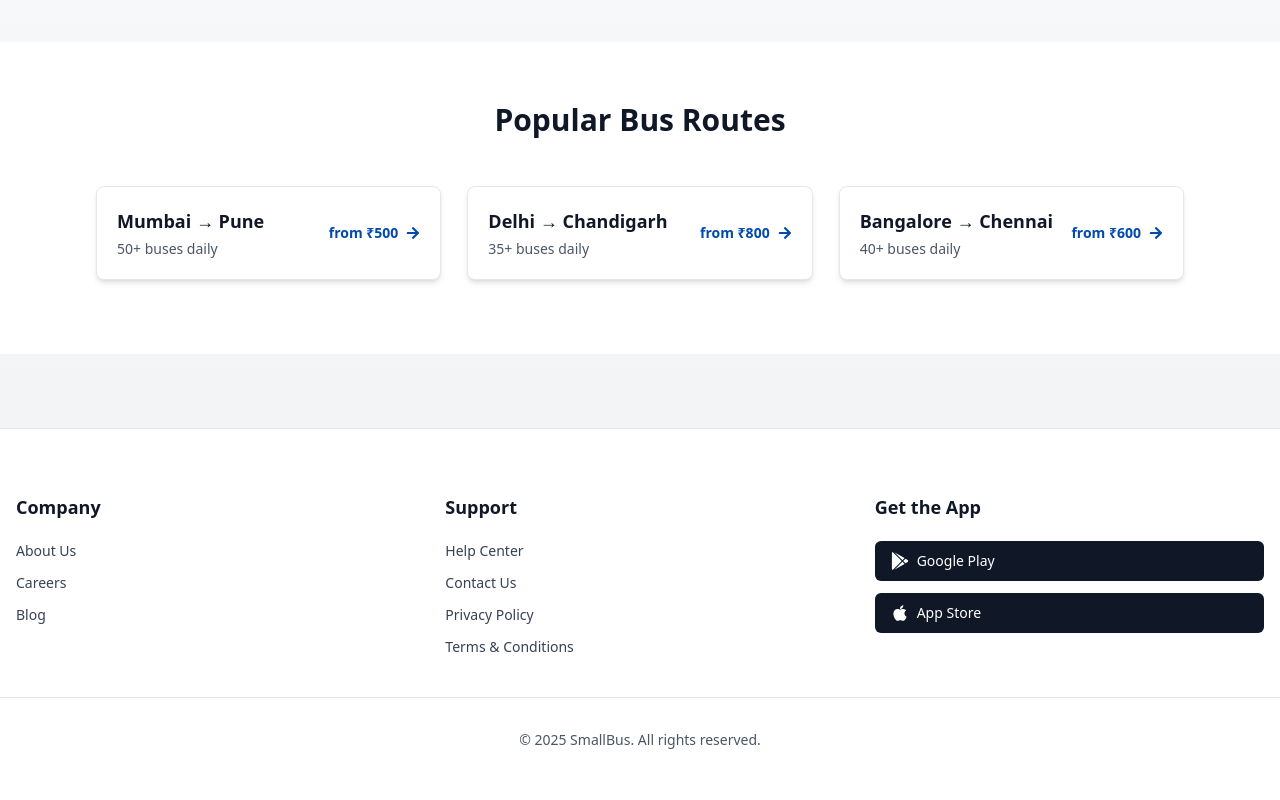
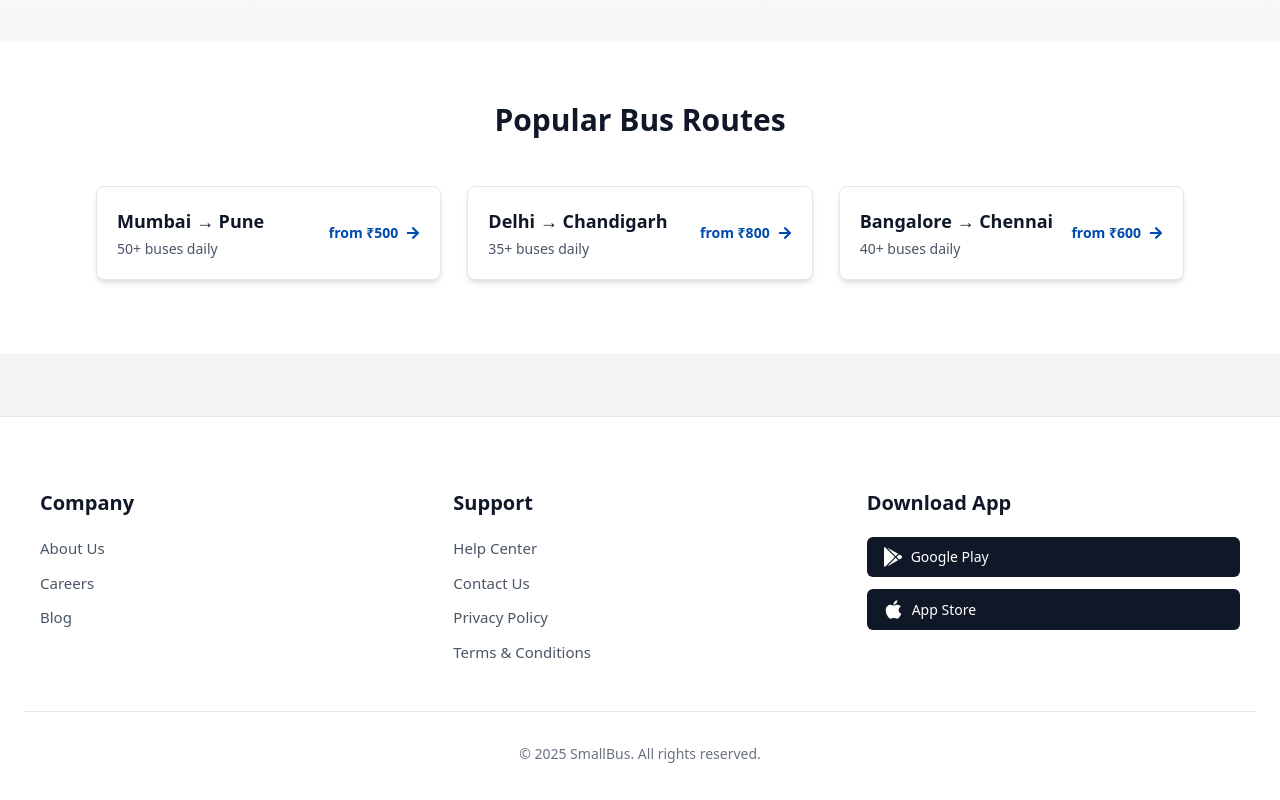
Before and after one commit to amankhan-7/smallbusSample, a Next.js app: page / in a window 1280 px wide. Shown: the part 980-1780 px from the top of the page. Built offline with nearby package versions, Linux system fonts and the light colour scheme; a web font is replaced by a local one.

Commit message:
minor changes in footer

```diff
--- a/app/components/Footer.jsx
+++ b/app/components/Footer.jsx
@@ -3,12 +3,12 @@ import { FaGooglePlay, FaApple } from "react-icons/fa";
 
 function Footer() {
   return (
-    <footer className="bg-white pt-16 pb-8 border-t border-gray-200">
-      <div className="grid grid-cols-1 md:grid-cols-2 lg:grid-cols-3 gap-10 mb-10 px-4 max-w-7xl mx-auto">
+    <footer className="bg-white md:px-4 md:py-6 lg:px-6 border-t border-gray-200">
+      <div className="grid grid-cols-1 sm:grid-cols-3 lg:grid-cols-3 gap-10 px-4 max-w-7xl mx-2.5 md:mx-auto py-12 lg:py-12">
         {/* Company */}
         <div>
-          <h3 className="text-lg font-semibold mb-5 text-gray-900">Company</h3>
-          <ul className="space-y-3 text-sm text-gray-700">
+          <h3 className="text-xl font-semibold mb-5 text-gray-900">Company</h3>
+          <ul className="space-y-3 text-[15px] text-gray-600">
             <li>
               <a href="#" className="hover:text-[#004aad]">About Us</a>
             </li>
@@ -23,8 +23,8 @@ function Footer() {
 
         {/* Support */}
         <div>
-          <h3 className="text-lg font-semibold mb-5 text-gray-900">Support</h3>
-          <ul className="space-y-3 text-sm text-gray-700">
+          <h3 className="text-xl font-semibold mb-5 text-gray-900">Support</h3>
+          <ul className="space-y-3 text-[15px] text-gray-600">
             <li>
               <a href="#" className="hover:text-[#004aad]">Help Center</a>
             </li>
@@ -42,26 +42,26 @@ function Footer() {
 
         {/* Get the App */}
         <div>
-          <h3 className="text-lg font-semibold mb-5 text-gray-900">Get the App</h3>
+          <h3 className="text-xl font-semibold mb-5 text-gray-900">Download App</h3>
           <div className="flex flex-col gap-3">
             <a
               href="#"
               className="flex items-center gap-2 bg-gray-900 text-white px-4 py-2.5 rounded-md text-sm font-medium hover:opacity-90"
             >
-              <FaGooglePlay size={18} /> Google Play
+              <FaGooglePlay size={20} /> Google Play
             </a>
             <a
               href="#"
               className="flex items-center gap-2 bg-gray-900 text-white px-4 py-2.5 rounded-md text-sm font-medium hover:opacity-90"
             >
-              <FaApple size={18} /> App Store
+              <FaApple size={21} /> App Store
             </a>
           </div>
         </div>
       </div>
 
       {/* Footer Bottom */}
-      <div className="border-t border-gray-200 pt-8 h-16 text-center text-sm text-gray-600">
+      <div className="border-t border-gray-200 py-6 md:py-8 h-16 md:h-16 lg:16 text-center text-sm text-gray-500">
         <p>&copy; {new Date().getFullYear()} SmallBus. All rights reserved.</p>
       </div>
     </footer>
--- a/app/components/Hero.jsx
+++ b/app/components/Hero.jsx
@@ -86,7 +86,7 @@ function Hero() {
   };
 
   return (
-    <div className="font-inter h-585 md:h-345 mt-7 bg-gradient-to-b from-white via-gray-50 to-gray-100 text-gray-900 leading-relaxed">
+    <div className="font-inter h-587 md:h-428 lg:h-342 mt-7 bg-gradient-to-b from-white via-gray-50 to-gray-100 text-gray-900 leading-relaxed">
       <section className="pt-24 pb-8 text-center">
         <div className="max-w-xl mx-auto px-4">
           <h1 className="text-3xl md:text-[45px] font-bold mb-6 text-black">
--- a/app/page.js
+++ b/app/page.js
@@ -8,7 +8,6 @@ export default function HeroSearchFooter() {
   return (
     <main>
         <Hero/>
-
         <Footer/>
     </main>
 
```
